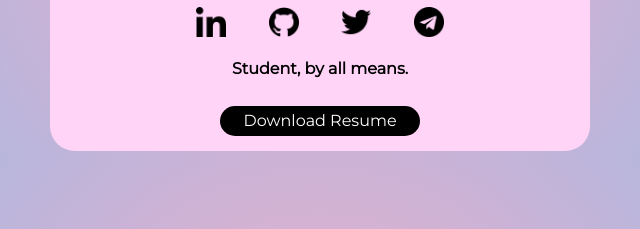
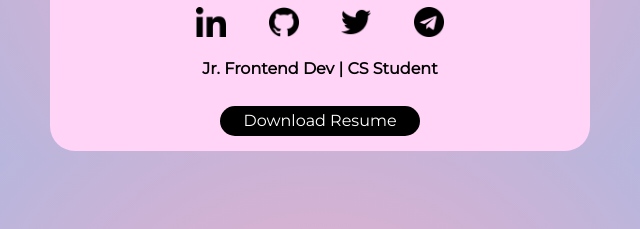
Before and after one commit to bar5aros/barbarosss.github.io, a plain HTML site: page index.html in a window 1280 px wide. Shown: the part 371-600 px from the top of the page, 320-960 px from the left. Drawn offline with nearby package versions, Linux system fonts and the light colour scheme.

Commit message:
change bio text

```diff
--- a/index.html
+++ b/index.html
@@ -66,7 +66,7 @@
           </div>
           <div class="bioContainer">
             <!-- insert bio text -->
-            <h2>Student, by all means.</h2>
+            <h2>Jr. Frontend Dev | CS Student</h2>
           </div>
           <div class="resumeContainer" id="downloadResume">
             <div class="resumeTextContainer">
```
